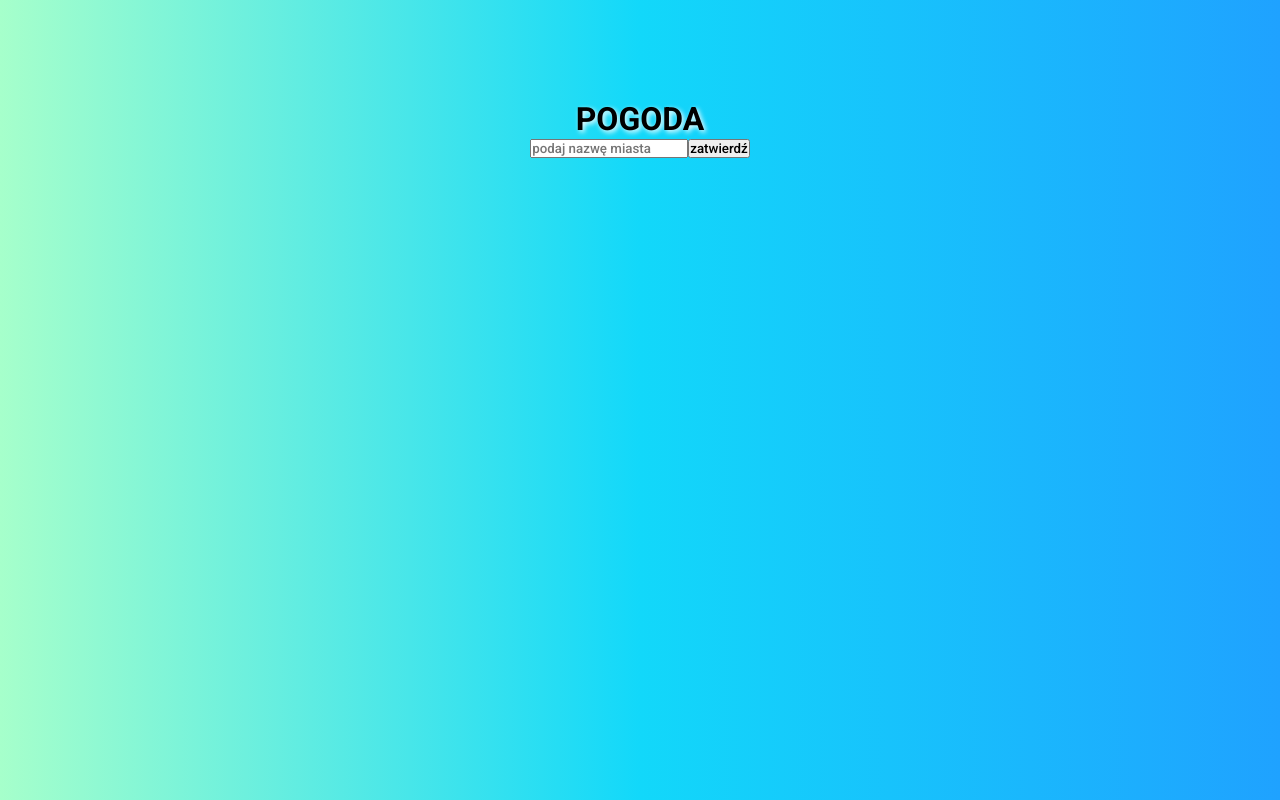
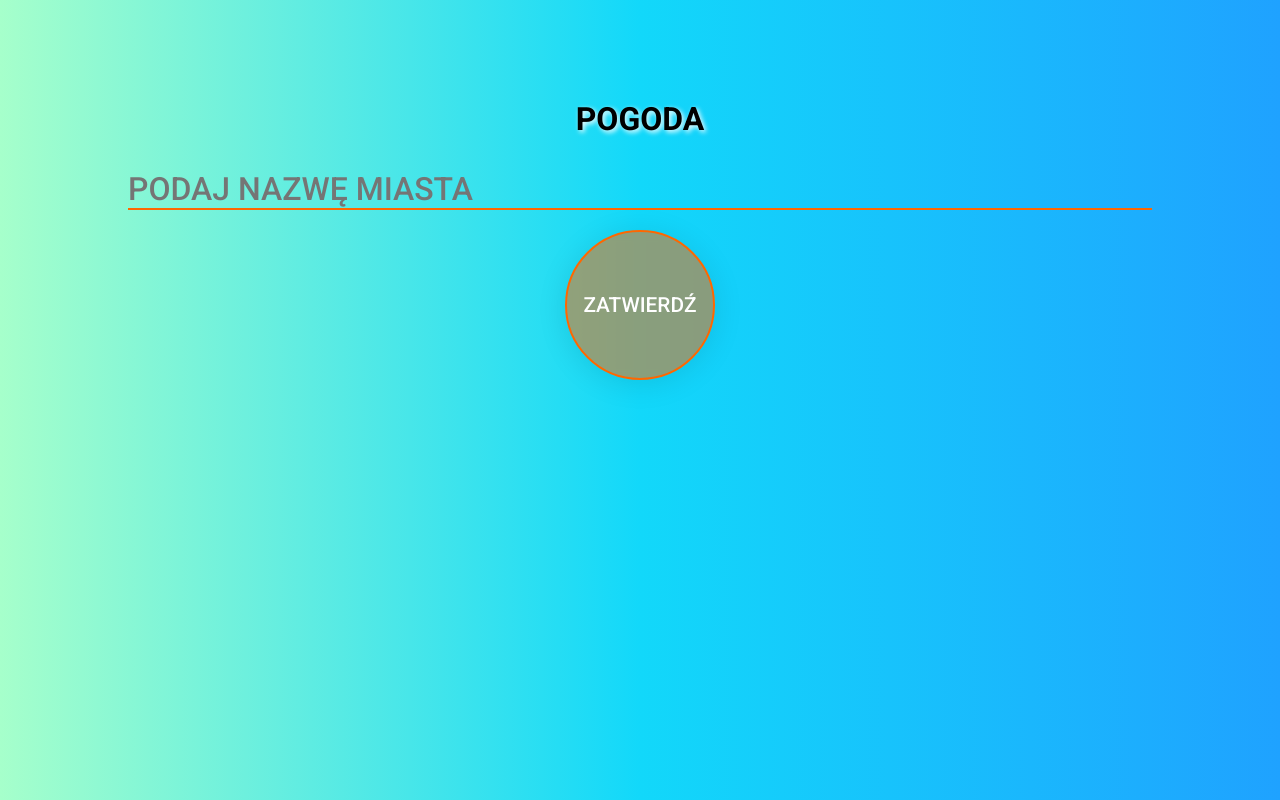
Before and after one commit to anyd007/weather-with-react, a React (Create React App) app: page / in a window 1280 px wide. Built offline with nearby package versions, Linux system fonts and the light colour scheme; no server answers.

Commit message:
create manual city entry

```diff
--- /dev/null
+++ b/src/components/Manual-entry.js
@@ -0,0 +1,33 @@
+import { useState, useEffect } from "react";
+import '../styles/manual-entry.scss';
+
+
+const ManualEntry = ({setRequestedCity, setApiError, setLoading}) => {
+    const [city, setCity] = useState('');
+
+    const handleClick = () => {
+        if (!city) {
+            setApiError('Podaj nazwę miasta');
+            return;
+        }
+        setRequestedCity(city);
+        setCity('');
+        setApiError(null);
+        setLoading(true);
+    }
+    return (
+        <div className="manula-entry">
+            <div className="manual-enty-container">
+                <input
+                type="text"
+                placeholder="podaj nazwę miasta"
+                value={city}
+                onChange={(e) => setCity(e.target.value)}
+                />
+                <button onClick={handleClick}>zatwierdź</button>
+            </div>
+        </div>
+     );
+}
+
+export default ManualEntry;
--- a/src/components/Weather.js
+++ b/src/components/Weather.js
@@ -3,8 +3,9 @@ import { useEffect, useState } from 'react';
 import useWeatherApi from '../config/useWeatherApi';
 import ReactLoading from 'react-loading';
 import WeatherDetails from './WeatherDetails';
+import ManualEntry from './Manual-entry';
 const Weather = () => {
-    const [city, setCity] = useState('');
+
     const [requestedCity, setRequestedCity] = useState(null);
     const { location, geoError } = useGeoLoc();
     const { weather, fiveDay, apiError, setApiError, loading, setLoading } = useWeatherApi(location, requestedCity);
@@ -15,37 +16,24 @@ const Weather = () => {
         }
     }, [geoError])
 
-    const handleClick = () => {
-        setRequestedCity(city);
-        setCity('');
-        setApiError(null);
-        setLoading(true);
-    }
-
+    console.log(apiError);
     return (
         <div className='weather-constainer'>
             {loading && <ReactLoading type="bubbles" color="#000000" height={100} width={100} />}
             {apiError && <h1>{apiError}</h1>}
             <h1>pogoda</h1>
             {!location &&
-                <div>
-                    <input
-                        type="text" placeholder="podaj nazwę miasta"
-                        value={city}
-                        onChange={(e) => setCity(e.target.value)}
-                    />
-                    <button onClick={handleClick}>zatwierdź</button>
-                </div>
+                <ManualEntry setRequestedCity={setRequestedCity} setApiError={setApiError} setLoading={setLoading}/>
             }
             {weather && location
                 ?
                 <h2>prognoza pogody dla twojej obecnej lokalizacji</h2>
                 :
                 <>
-                    {requestedCity && <h2>prognoza dla {requestedCity}</h2>}
+                    {requestedCity && !apiError && <h2>prognoza dla {requestedCity}</h2>}
                 </>
             }
-            {weather  && <WeatherDetails weather={weather} fiveDay={fiveDay}/>}
+            {weather  && !apiError && <WeatherDetails weather={weather} fiveDay={fiveDay}/>}
         </div>
     )
 }
--- a/src/config/useWeatherApi.js
+++ b/src/config/useWeatherApi.js
@@ -27,6 +27,7 @@ const useWeatherApi = (location, requestedCity) => {
                         setFiveDay(data);
                     } else {
                         setFiveDay(null);
+                        setApiError("Nie udało się odczytać danych dla podanej lokalizacji");
                     }
 
                     setLoading(false);
--- /dev/null
+++ b/src/styles/manual-entry.scss
@@ -0,0 +1,63 @@
+.weather-constainer {
+    // position: fixed;
+    // top: 0;
+    // left: 0;
+    // width: 100%;
+    // height: 100%;
+    // background: rgba(0, 0, 0, 0.5);
+    // z-index: 1000;
+    .manual-enty-container {
+        width: 80%;
+        display: flex;
+        flex-direction: column;
+        justify-content: center;
+        align-items: center;
+        margin: 2rem auto;
+        gap: 20px;
+
+        & input{
+            width: 100%;
+            border: none;
+            background: transparent;
+            border-bottom: 2px solid #ff6700;
+            outline: none;
+            font-size: 2rem;
+            text-transform: uppercase;
+        }
+
+        & button{
+            width: 150px;
+            height: 150px;
+            border: 2px solid #ff6700;
+            border-radius: 50%;
+            outline: none;
+            transition: all 0.3s ease;
+            color: #fff;
+            font-size: 1.3rem;
+            text-transform: uppercase;
+            cursor: pointer;
+            background: rgba(255, 103, 0, 0.5);
+            box-shadow: 0 4px 30px rgba(0, 0, 0, 0.1);
+            backdrop-filter: blur(6.1px);
+            -webkit-backdrop-filter: blur(6.1px);
+
+            &:hover{
+                background: rgba(255, 103, 0, 0.7);
+                transform: scale(0.9);
+            }
+        }
+    }
+    @media screen and (max-width: 768px) {
+        .manual-enty-container {
+            width: 90%;
+            & input{
+                font-size: 1.3rem;
+            }
+            & button{
+                width: 100px;
+                height: 100px;
+                font-size: 1rem;
+            }
+        }
+    }
+}
```
